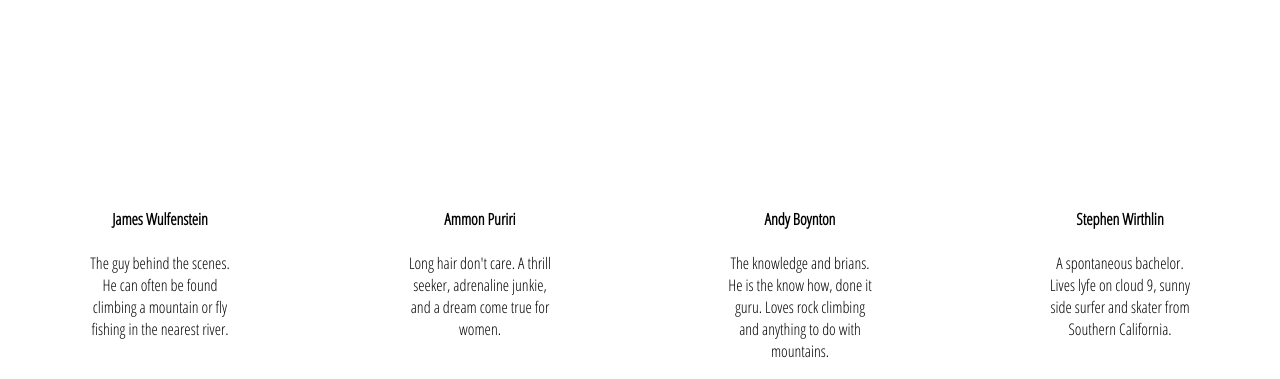
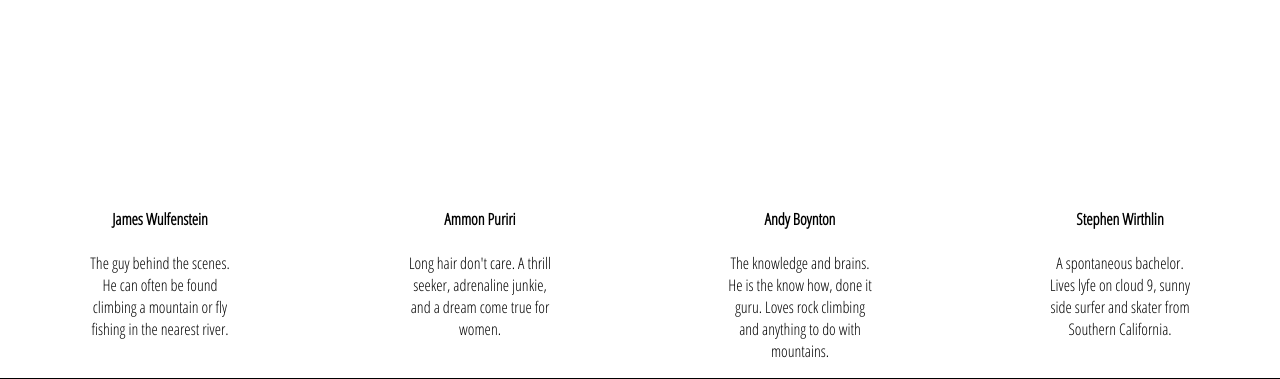
Before and after one commit to jameswulfy/peak-adventures, a plain HTML site: page index.html in a window 1280 px wide. Shown: the part 740-1119 px from the top of the page. Drawn offline with nearby package versions, Linux system fonts and the light colour scheme.

Commit message:
add index.html

```diff
--- a/index.html
+++ b/index.html
@@ -48,7 +48,7 @@
 					<div class="portrait" id="andy"></div>
 					<div class="personal-description">
 						<h4 class="names">Andy Boynton</h4>
-						<p>The knowledge and brians. He is the know how, done it guru. Loves rock climbing and anything to do with mountains.</p>
+						<p>The knowledge and brains. He is the know how, done it guru. Loves rock climbing and anything to do with mountains.</p>
 					</div>
 				</div>
 
@@ -59,8 +59,19 @@
 						<p>A spontaneous bachelor. Lives lyfe on cloud 9, sunny side surfer and skater from Southern California.</p>
 					</div>
 				</div>
-				<!-- second row same thing -->
 			</div>
 
+			<!-- <div class="second-team">
+				<div class="to-cell">
+					<div class="portrait" id="isaac"></div>
+					<div class="personal-description">
+						<h4 class="naems">Isaac Puriri</h4>
+						<p></p>
+					</div>
+				</div>
+ -->
+
+			</div>
+			<script src="scripts/content.js"></script>
 		</body>
 </html>
--- a/stylesheet.css
+++ b/stylesheet.css
@@ -84,6 +84,10 @@ body {
 	background-image: url("pictures/stephen.jpg");
 }
 
+/*#isaac {
+	background-image: url("pictures/isaac.jpg");
+}*/
+
 .portrait {
 	margin: 0 auto;
 	width: 150px;
@@ -106,3 +110,7 @@ body {
 	text-align: center;
 	font-family: 'Open Sans Condensed', sans-serif;
 }
+
+.the-team {
+	border-bottom: 1px solid black;
+}
```
